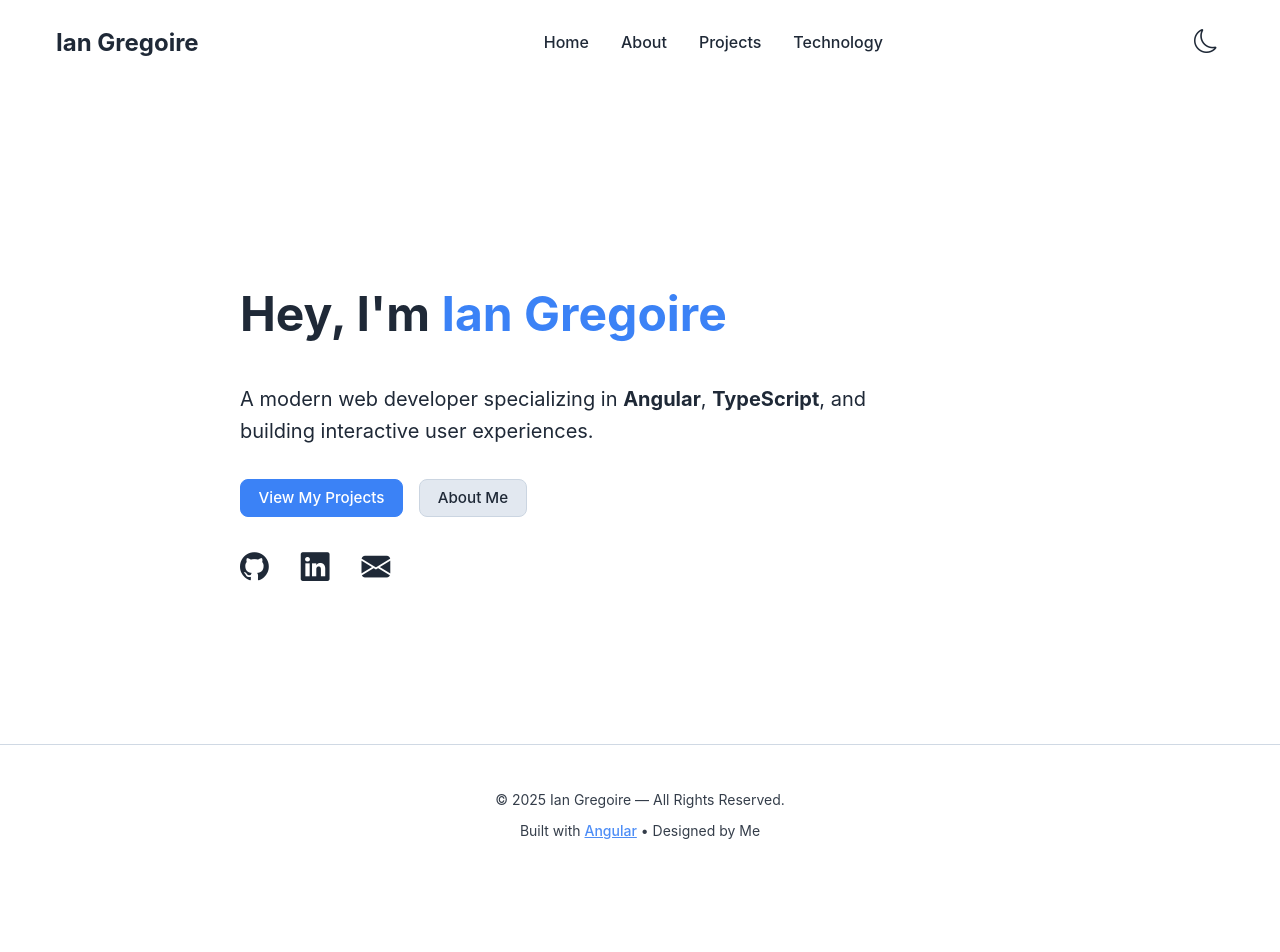
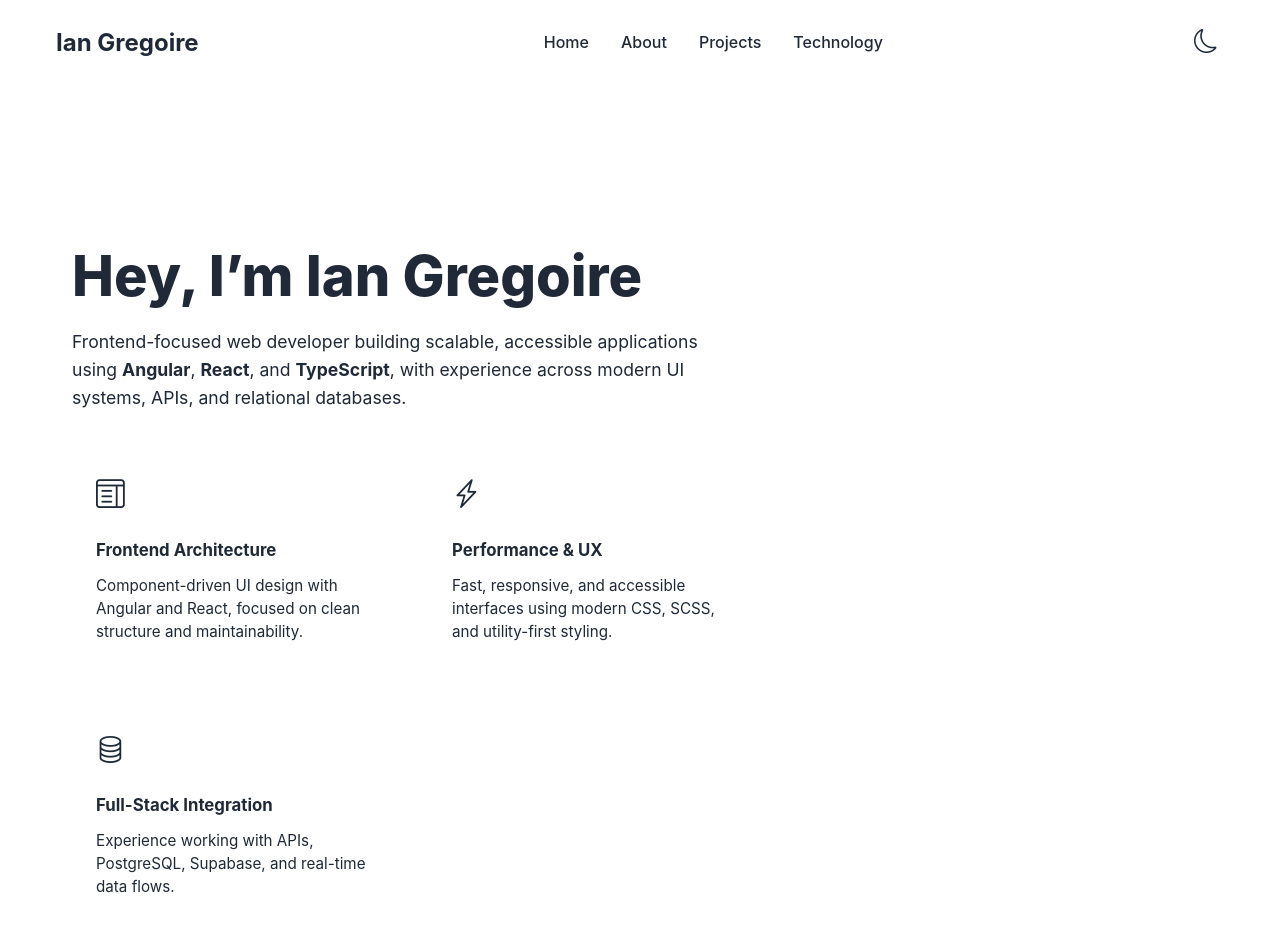
Before and after one commit to IanGregoire/Angular-Portfolio, an Angular app: page / in a window 1280 px wide. Shown: the top 952 px of the page. Before the commit the page ends 885 px from the top, so only its background shows below. Built offline with nearby package versions, Linux system fonts and the light colour scheme.

Commit message:
Feat: Update homepage content and scss styles

```diff
--- a/src/app/pages/home/home.component.html
+++ b/src/app/pages/home/home.component.html
@@ -1,27 +1,79 @@
 <section class="home-container fade-in">
   <div class="hero">
+    <!-- Headline -->
     <h1 class="title slide-up">
-      Hey, I'm <span class="highlight">Ian Gregoire</span>
+      Hey, I’m <span class="highlight">Ian Gregoire</span>
     </h1>
 
+    <!-- Value statement -->
     <p class="subtitle slide-up delay-1">
-      A modern web developer specializing in <strong>Angular</strong>,
-      <strong>TypeScript</strong>, and building interactive user experiences.
+      Frontend-focused web developer building scalable, accessible applications
+      using <strong>Angular</strong>, <strong>React</strong>, and
+      <strong>TypeScript</strong>, with experience across modern UI systems,
+      APIs, and relational databases.
     </p>
 
-    <div class="hero-buttons slide-up delay-2">
-      <a class="btn btn-primary" routerLink="/projects" routerLinkActive="active">View My Projects</a>
-      <a class="btn btn-outline" routerLink="/about" routerLinkActive="active">About Me</a>
+    <!-- What I do -->
+    <div class="hero-highlights slide-up delay-2">
+      <div class="highlight-card">
+        <i class="bi bi-layout-text-window"></i>
+        <h3>Frontend Architecture</h3>
+        <p>
+          Component-driven UI design with Angular and React, focused on clean
+          structure and maintainability.
+        </p>
+      </div>
+
+      <div class="highlight-card">
+        <i class="bi bi-lightning-charge"></i>
+        <h3>Performance & UX</h3>
+        <p>
+          Fast, responsive, and accessible interfaces using modern CSS,
+          SCSS, and utility-first styling.
+        </p>
+      </div>
+
+      <div class="highlight-card">
+        <i class="bi bi-database"></i>
+        <h3>Full-Stack Integration</h3>
+        <p>
+          Experience working with APIs, PostgreSQL, Supabase, and real-time
+          data flows.
+        </p>
+      </div>
     </div>
 
-    <div class="social slide-up delay-3">
+    <!-- CTA buttons -->
+    <div class="hero-buttons slide-up delay-3">
+      <a class="btn btn-primary" routerLink="/projects">
+        View Projects
+      </a>
+      <a class="btn btn-outline" routerLink="/about">
+        About Me
+      </a>
+      <a class="btn btn-outline" routerLink="/technology">
+        Tech Stack
+      </a>
+    </div>
+
+    <!-- Current work -->
+    <p class="current-work slide-up delay-4">
+      Currently building interactive web tools with Angular, Remix, and PostgreSQL.
+    </p>
+
+    <!-- Social links -->
+    <div class="social slide-up delay-5">
       <a href="https://github.com/IanGregoire" target="_blank" aria-label="GitHub">
         <i class="bi bi-github"></i>
       </a>
-      <a href="www.linkedin.com/in/ian-gregoire-3130992b6" target="_blank" aria-label="LinkedIn">
+      <a
+        href="https://www.linkedin.com/in/ian-gregoire-3130992b6"
+        target="_blank"
+        aria-label="LinkedIn"
+      >
         <i class="bi bi-linkedin"></i>
       </a>
-      <a href="ian.gregoire2110@gmail.com" aria-label="Email">
+      <a href="mailto:ian.gregoire2110@gmail.com" aria-label="Email">
         <i class="bi bi-envelope-fill"></i>
       </a>
     </div>
--- a/src/app/pages/home/home.component.scss
+++ b/src/app/pages/home/home.component.scss
@@ -2,111 +2,116 @@
 @use '../../../styles/mixins' as *;
 
 .home-container {
-  padding: $spacing-lg 0;
+  min-height: calc(100vh - 80px);
+  display: flex;
+  align-items: center;
 }
 
 .hero {
-  max-width: 800px;
-  margin: 0 auto;
-  text-align: left;
-
-  @include respond(sm) {
-    text-align: left;
-    padding: 0 $spacing-sm;
-  }
-}
+  max-width: 900px;
 
   .title {
-  font-size: 3rem;
-  font-weight: 700;
-  color: var(--color-text);
-
-  @include respond(md) {
-    font-size: 2.5rem;
-  }
-
-  @include respond(sm) {
-    font-size: 2rem;
-  }
+    font-size: clamp(2.5rem, 5vw, 3.5rem);
+    font-weight: 800;
+    margin-bottom: 1rem;
+    color: var(--text);
 
     .highlight {
-    color: var(--color-primary);
+      color: var(--primary);
     }
   }
 
   .subtitle {
-  font-size: 1.25rem;
-  color: var(--color-text);
-  margin-top: $spacing-sm;
+    font-size: 1.1rem;
+    color: var(--text-muted);
     line-height: 1.6;
+    margin-bottom: 2.5rem;
+  }
 
-  @include respond(sm) {
-    font-size: 1.1rem;
+  .hero-highlights {
+    display: grid;
+    grid-template-columns: repeat(auto-fit, minmax(220px, 1fr));
+    gap: 1.5rem;
+    margin-bottom: 2.5rem;
+
+    .highlight-card {
+      background: var(--surface);
+      border-radius: 1rem;
+      padding: 1.5rem;
+      box-shadow: var(--shadow);
+      transition: var(--transition);
+
+      i {
+        font-size: 1.8rem;
+        color: var(--primary);
+        margin-bottom: 0.75rem;
+        display: inline-block;
+      }
+
+      h3 {
+        font-size: 1.05rem;
+        margin-bottom: 0.5rem;
+        color: var(--text);
+      }
+
+      p {
+        font-size: 0.95rem;
+        color: var(--text-muted);
+        line-height: 1.5;
+      }
+
+      &:hover {
+        transform: translateY(-6px);
+        box-shadow: var(--shadow-lg);
+      }
     }
   }
 
   .hero-buttons {
-  margin-top: $spacing-md;
     display: flex;
-  gap: $spacing-sm;
+    flex-wrap: wrap;
+    gap: 1rem;
+    margin-bottom: 1.5rem;
 
-  .btn {
+    a {
       text-decoration: none;
     }
+  }
 
-  @include respond(sm) {
-    flex-direction: column;
-    width: 100%;
+  .current-work {
+    font-size: 0.95rem;
+    color: var(--text-muted);
+    margin-bottom: 2rem;
+  }
 
-    .btn {
-      width: 100%;
-      text-align: center;
+  .social {
+    display: flex;
+    gap: 1.25rem;
+
+    a {
+      font-size: 1.5rem;
+      color: var(--text-muted);
+      transition: var(--transition);
+
+      &:hover {
+        color: var(--primary);
+        transform: translateY(-2px);
+      }
     }
   }
 }
 
+/* Responsive adjustments */
+@media (max-width: 768px) {
+  .hero {
+    text-align: center;
+
+    .hero-buttons {
+      justify-content: center;
+    }
+
     .social {
-  margin-top: $spacing-md;
-  display: flex;
-  gap: $spacing-md;
-
-  a {
-    font-size: 1.8rem;
-    color: var(--color-text);
-    transition: 0.2s ease;
-
-    &:hover {
-      color: var(--color-primary);
-      transform: translateY(-3px);
+      justify-content: center;
     }
   }
 }
-
-/* Animations */
-.fade-in {
-  opacity: 0;
-  animation: fadeIn 0.7s ease forwards;
-}
-
-.slide-up {
-  opacity: 0;
-  transform: translateY(20px);
-  animation: slideUp 0.6s ease forwards;
-}
-
-.delay-1 { animation-delay: 0.15s; }
-.delay-2 { animation-delay: 0.3s; }
-.delay-3 { animation-delay: 0.45s; }
-
-@keyframes slideUp {
-  to {
-    opacity: 1;
-    transform: translateY(0);
-  }
-}
-
-@keyframes fadeIn {
-  to {
-    opacity: 1;
-  }
-}
```
Lines whose indentation alone changed are shown as unchanged.
